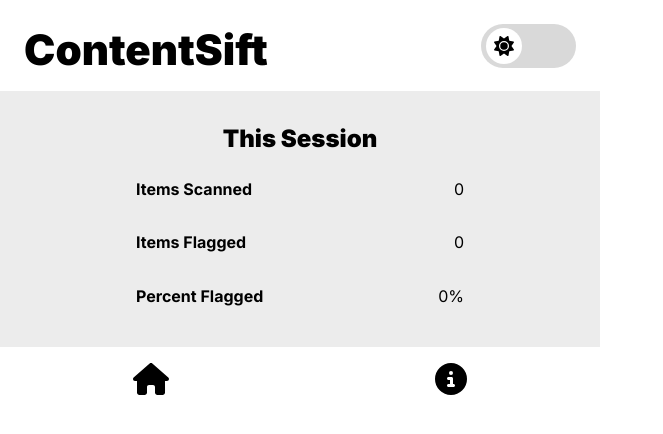
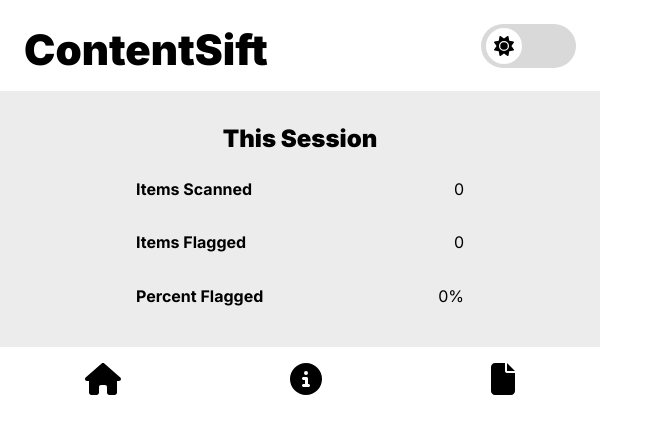
Before and after one commit to KCui0327/contentsift, a React (Create React App) app: page / in a window 1280 px wide. Shown: the top 434 px of the page, without its empty margins (0-663 px from the left). Built offline with nearby package versions, Linux system fonts and the light colour scheme.

Commit message:
added button for report generation

```diff
--- a/src/component/Button.tsx
+++ b/src/component/Button.tsx
@@ -14,7 +14,7 @@ type FooterProps = {
 export const Slider: React.FC<FooterProps> = (props) => {
     const [state, setState] = useState(props.stateProp);
     function toggleState(e: React.MouseEvent) {
-        if(state == "on") {
+        if(state === "on") {
             props.toggleThemeState(e, "light")
             setState("off")
         } else {
--- a/src/component/Footer.tsx
+++ b/src/component/Footer.tsx
@@ -1,5 +1,5 @@
 import { FontAwesomeIcon } from "@fortawesome/react-fontawesome";
-import { faHouse, faGear, faCircleInfo } from "@fortawesome/free-solid-svg-icons";
+import { faHouse, faFile, faCircleInfo } from "@fortawesome/free-solid-svg-icons";
 import "./Footer.css";
 
 type FooterProps = {
@@ -24,6 +24,12 @@ export const Footer: React.FC<FooterProps> = (props) => {
                 : <FontAwesomeIcon icon={faCircleInfo} size="2x"/>
             }
           </div>
+          <div className={`icon-button-${props.mode} report-button`} onClick={(e) => props.toggleState(e, "info")}>
+            {props.mode === "dark"
+                ? <FontAwesomeIcon icon={faFile} size="2x" inverse/>
+                : <FontAwesomeIcon icon={faFile} size="2x"/>
+            }
+          </div>
         </div>
     )
 }
```
